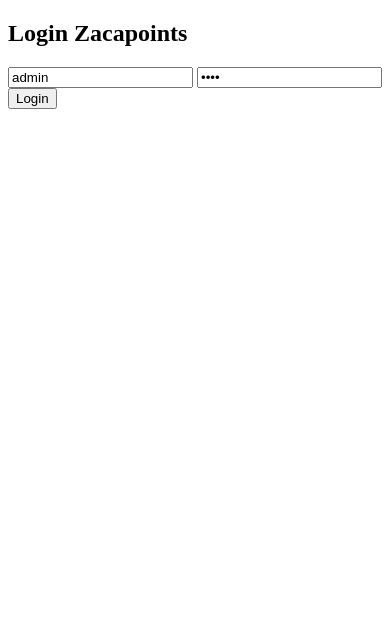
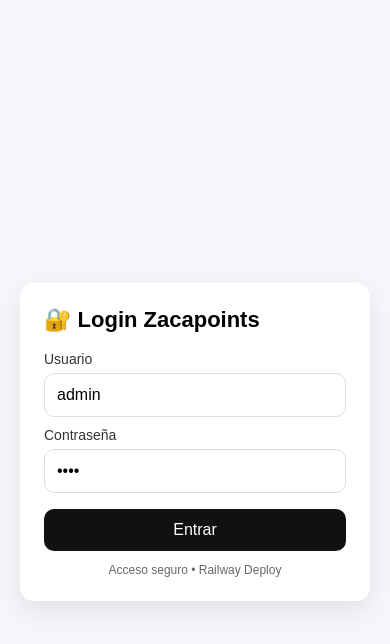
Before and after one commit to mandomusical-art/zacapoints-api, a website: page public/login.html in a window 390 px wide. Drawn offline with Linux system fonts and the light colour scheme.

Commit message:
Make login responsive

```diff
--- a/public/login.html
+++ b/public/login.html
@@ -2,23 +2,103 @@
 <html lang="es">
 <head>
   <meta charset="UTF-8">
+  <meta name="viewport" content="width=device-width, initial-scale=1.0">
   <title>Login Zacapoints</title>
+
+  <style>
+    body{
+      font-family: Arial, sans-serif;
+      background:#f4f6f9;
+      margin:0;
+      min-height:100vh;
+      display:flex;
+      justify-content:center;
+      align-items:center;
+      padding:20px;
+    }
+    .card{
+      width:100%;
+      max-width:420px;
+      background:white;
+      border-radius:14px;
+      padding:24px;
+      box-shadow:0 10px 25px rgba(0,0,0,.08);
+    }
+    h2{
+      margin:0 0 18px 0;
+      font-size:22px;
+    }
+    label{
+      display:block;
+      font-size:14px;
+      margin:10px 0 6px;
+      color:#333;
+    }
+    input{
+      width:100%;
+      padding:12px;
+      border-radius:10px;
+      border:1px solid #ddd;
+      font-size:16px;
+      outline:none;
+      box-sizing:border-box;
+    }
+    input:focus{
+      border-color:#222;
+    }
+    button{
+      width:100%;
+      margin-top:16px;
+      padding:12px;
+      border:none;
+      border-radius:10px;
+      background:#111;
+      color:white;
+      font-size:16px;
+      cursor:pointer;
+    }
+    button:hover{
+      opacity:.92;
+    }
+    .small{
+      margin-top:12px;
+      font-size:12px;
+      color:#666;
+      text-align:center;
+    }
+    pre{
+      margin-top:12px;
+      font-size:12px;
+      background:#f1f1f1;
+      padding:10px;
+      border-radius:10px;
+      overflow:auto;
+      display:none; /* lo ocultamos para el cliente */
+    }
+  </style>
 </head>
+
 <body>
-  <h2>Login Zacapoints</h2>
+  <div class="card">
+    <h2>🔐 Login Zacapoints</h2>
 
-  <input id="usuario" placeholder="usuario" value="admin">
-  <input id="password" placeholder="password" value="1234" type="password">
-  <button onclick="login()">Login</button>
+    <label for="usuario">Usuario</label>
+    <input id="usuario" placeholder="usuario" value="admin">
 
-  <pre id="out"></pre>
+    <label for="password">Contraseña</label>
+    <input id="password" placeholder="password" value="1234" type="password">
+
+    <button onclick="login()">Entrar</button>
+
+    <div class="small">Acceso seguro • Railway Deploy</div>
+    <pre id="out"></pre>
+  </div>
 
 <script>
 async function login() {
   const usuario = document.getElementById('usuario').value.trim();
   const password = document.getElementById('password').value;
 
-  // Limpia antes de intentar
   localStorage.removeItem("token");
   localStorage.removeItem("usuario");
 
@@ -40,7 +120,6 @@ async function login() {
     localStorage.setItem('token', json.token);
     localStorage.setItem('usuario', JSON.stringify(json.usuario));
 
-    // 🚀 YA LOGUEADO → DASHBOARD
     window.location.href = "/dashboard.html";
 
   } catch (err) {
@@ -49,5 +128,6 @@ async function login() {
   }
 }
 </script>
+
 </body>
 </html>
```
